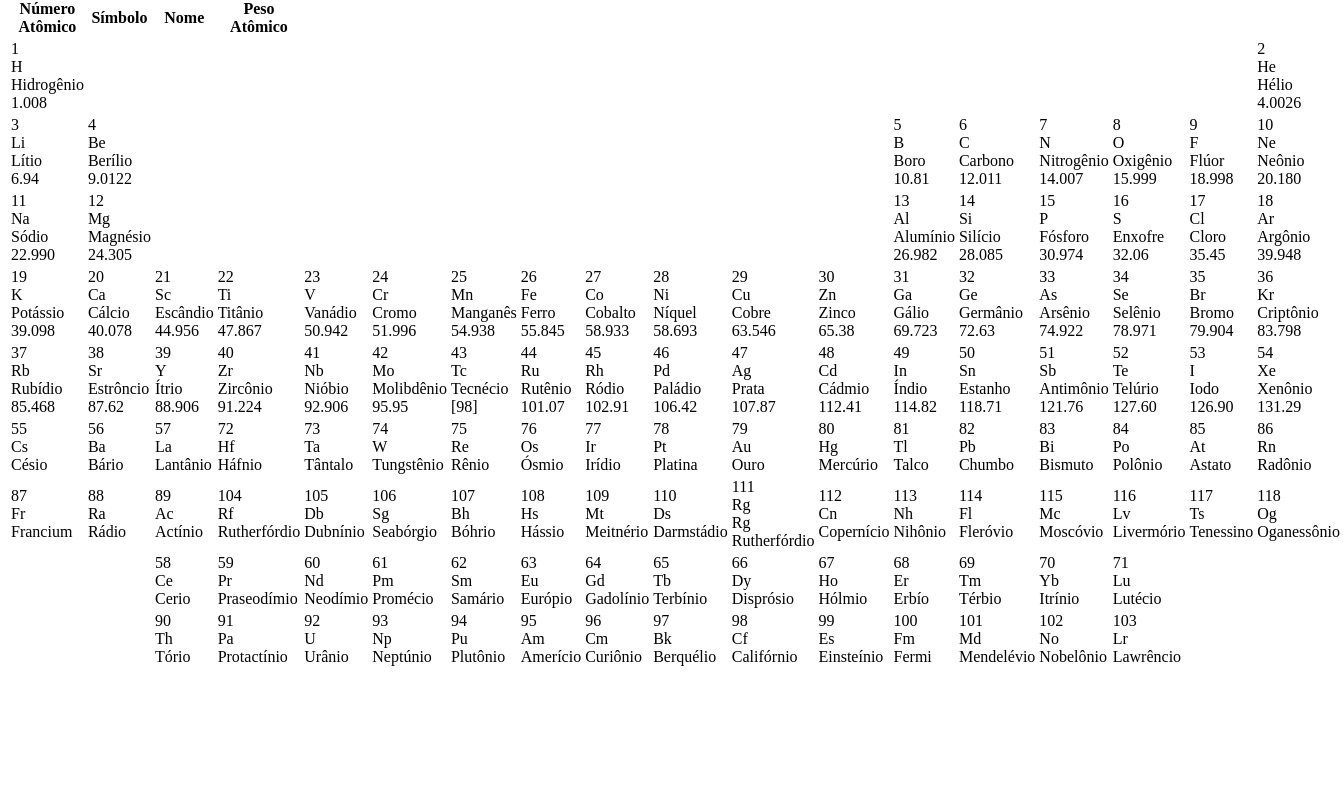
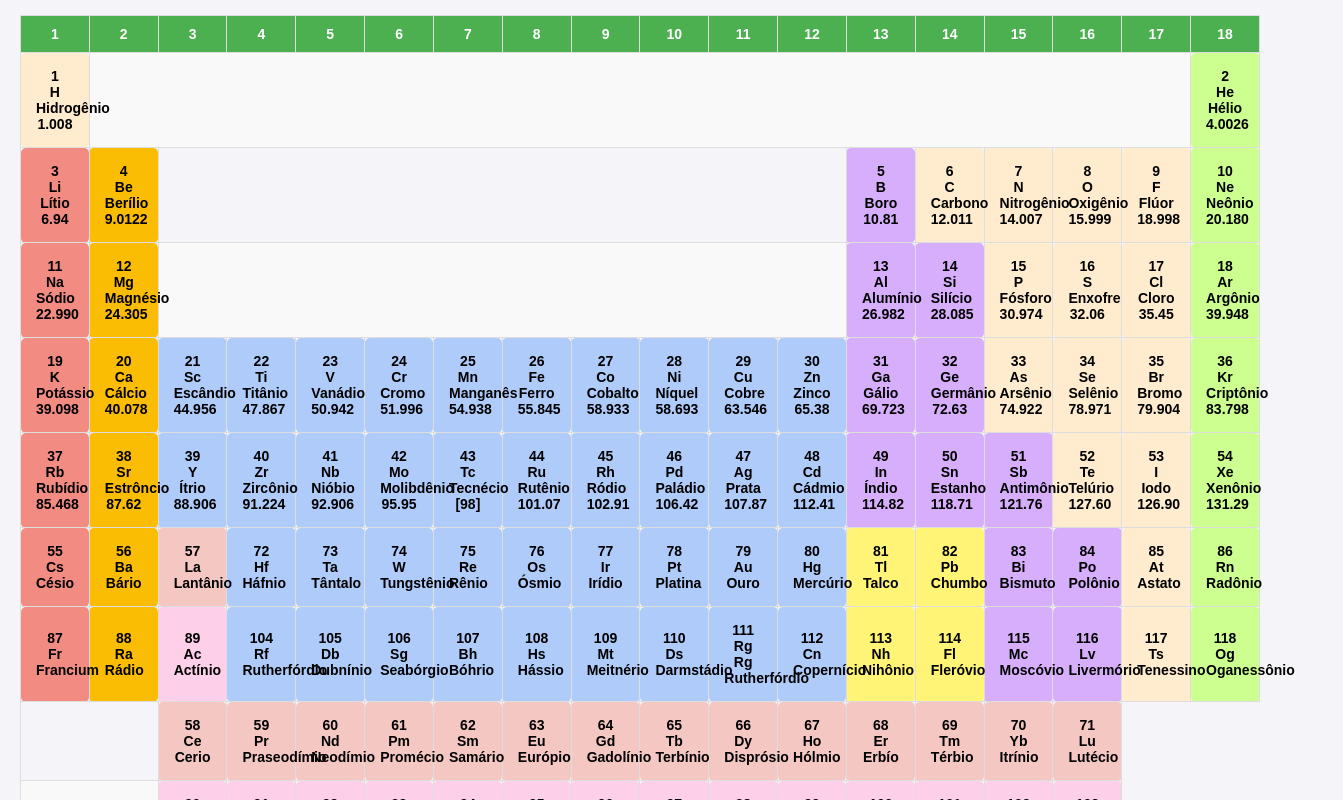
Before and after one commit to JessyeKessia/TabelaPeriodica, a plain HTML site: page Tabela-Periodica/index.html in a window 1280 px wide. Shown: the part 83-883 px from the top of the page, 1343 px wide, since content can reach past the window. Before the commit the page ends 800 px from the top, so only its background shows below. Drawn offline with Linux system fonts and the light colour scheme.

Commit message:
Terminando taabela periodica

```diff
--- a/Tabela-Periodica/index.html
+++ b/Tabela-Periodica/index.html
@@ -4,19 +4,32 @@
     <meta charset="UTF-8">
     <meta name="viewport" content="width=device-width, initial-scale=1.0">
     <title>Tabela Períodica</title>
+    <link rel="stylesheet" href="style.css">
 </head>
 <body>
     <h1>Tabela Períodica</h1>
 
     <table>
-        <!-- Cabeçalho da tabela -->
         <tr>
-            <th>Número Atômico</th>
-            <th>Símbolo</th>
-            <th>Nome</th>
-            <th>Peso Atômico</th>
+            <th class="col-number">1</th>
+            <th class="col-number">2</th>
+            <th class="col-number">3</th>
+            <th class="col-number">4</th>
+            <th class="col-number">5</th>
+            <th class="col-number">6</th>
+            <th class="col-number">7</th>
+            <th class="col-number">8</th>
+            <th class="col-number">9</th>
+            <th class="col-number">10</th>
+            <th class="col-number">11</th>
+            <th class="col-number">12</th>
+            <th class="col-number">13</th>
+            <th class="col-number">14</th>
+            <th class="col-number">15</th>
+            <th class="col-number">16</th>
+            <th class="col-number">17</th>
+            <th class="col-number">18</th>
         </tr>
-
         <!-- Período 1 -->
         <tr>
             <td class="element non-metal">1<br>H<br>Hidrogênio<br>1.008</td>
--- /dev/null
+++ b/Tabela-Periodica/style.css
@@ -0,0 +1,89 @@
+body {
+    font-family: Arial, sans-serif;
+    background-color: #f4f4f9;
+    margin: 0;
+    padding: 20px;
+}
+
+h1 {
+    text-align: center;
+    color: #333;
+    margin-bottom: 20px;
+}
+
+table {
+    width: 100%;
+    border-collapse: collapse;
+    margin: 0 auto;
+    table-layout: fixed;
+}
+
+th, td {
+    border: 1px solid #ddd;
+    text-align: center;
+    padding: 10px;
+    font-size: 14px;
+}
+
+th {
+    background-color: #4caf50;
+    color: white;
+}
+
+.element {
+    font-weight: bold;
+    padding: 15px;
+    border-radius: 5px;
+}
+
+.element.non-metal {
+    background-color: #ffebcd;
+}
+
+.element.alkali-metal {
+    background-color: #f28b82;
+}
+
+.element.alkaline-earth-metal {
+    background-color: #fbbc04;
+}
+
+.element.transition-metal {
+    background-color: #aecbfa;
+}
+
+.element.metalloid {
+    background-color: #d7aefb;
+}
+
+.element.noble-gas {
+    background-color: #ccff90;
+}
+
+.element.lanthanoid {
+    background-color: #f4c7c3;
+}
+
+.element.actinoid {
+    background-color: #fdcfe8;
+}
+
+.element.metal {
+    background-color: #fff475;
+}
+
+td.empty {
+    background-color: #e0e0e0;
+}
+
+td[colspan] {
+    background-color: transparent;
+}
+
+tr:nth-child(even) {
+    background-color: #f9f9f9;
+}
+
+tr:hover {
+    background-color: #f1f1f1;
+}
```
